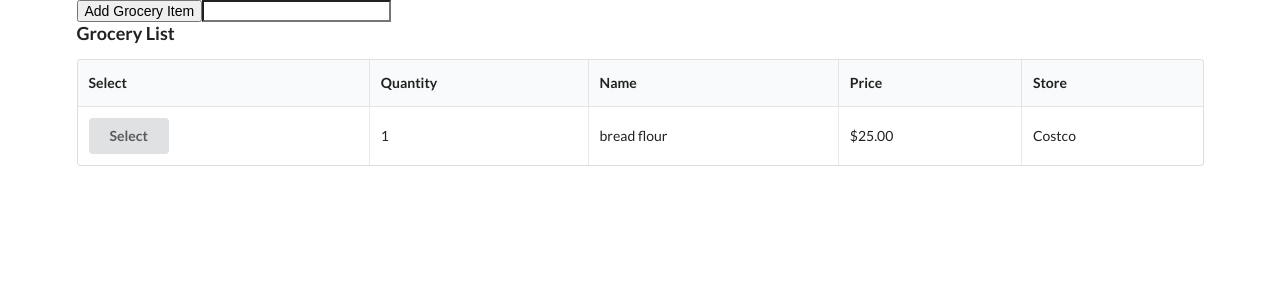
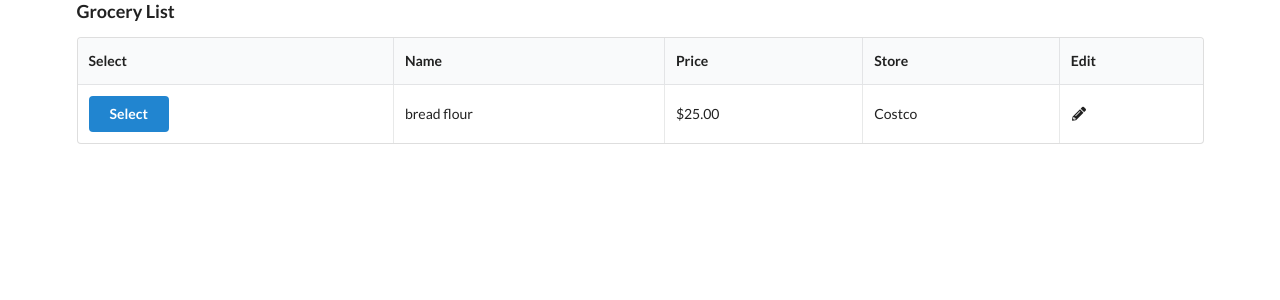
Before and after one commit to spencer-bump/provisions, a React (Create React App) app: page / in a window 1280 px wide. Shown: the top 300 px of the page. Built offline with nearby package versions, Linux system fonts and the light colour scheme.

Commit message:
Add Routes and history

```diff
--- a/src/components/App.js
+++ b/src/components/App.js
@@ -1,12 +1,15 @@
 import React, { useState } from 'react';
+import { Router, Route, Switch } from 'react-router-dom';
 
 import AddProvision from './AddProvision';
 import ListProvisions from './ListProvisions';
+import history from '../history';
 
 const App = () => {
 
   const initialProvisions = [
     {
+      id: 1,
       name: "bread flour",
       price: "25.00",
       quantity: "1",
@@ -17,8 +20,15 @@ const App = () => {
 
   return (
     <div className="ui container" >
-      <AddProvision />
-      <ListProvisions provisions={provisions} />
+      <Router history={history}>
+        <div>
+          <Switch>
+            <Route path="/"  exact component={() => <ListProvisions provisions={provisions} />} />
+            <Route path="/provision/new" component={AddProvision} />
+          </Switch>
+        </div>
+      </Router>
+
     </div>
   )
 }
--- a/src/components/ListProvisions.js
+++ b/src/components/ListProvisions.js
@@ -8,24 +8,32 @@ const ListProvisions = ({provisions}) => {
         <thead>
           <tr>
             <th>Select</th>
-            <th>Quantity</th>
             <th>Name</th>
             <th>Price</th>
             <th>Store</th>
+            <th>Edit</th>
           </tr>
         </thead>
         <tbody>
           {provisions.map(provision => {
             return (
-              <tr>
-                <td><div
-                      className="ui button"
-                      onClick={() => console.log(provision.name)}
-                      >Select</div></td>
-                <td>{provision.quantity}</td>
-                <td>{provision.name}</td>
+              <tr key={provision.id}>
+                <td>
+                  <div
+                    className="ui button primary"
+                    onClick={() => console.log(provision.name)}
+                    >
+                    Select
+                  </div>
+                </td>
+                <td style={{highlight: "bold"}}>{provision.name}</td>
                 <td>${provision.price}</td>
                 <td>{provision.store}</td>
+                <td>
+                  <div onClick={() => console.log(provision.price)}>
+                    <i className="pencil alternate icon"></i>
+                  </div>
+                </td>
               </tr>
             );
           })}
--- /dev/null
+++ b/src/history.js
@@ -0,0 +1,2 @@
+import { createBrowserHistory } from 'history';
+export default createBrowserHistory();
```
